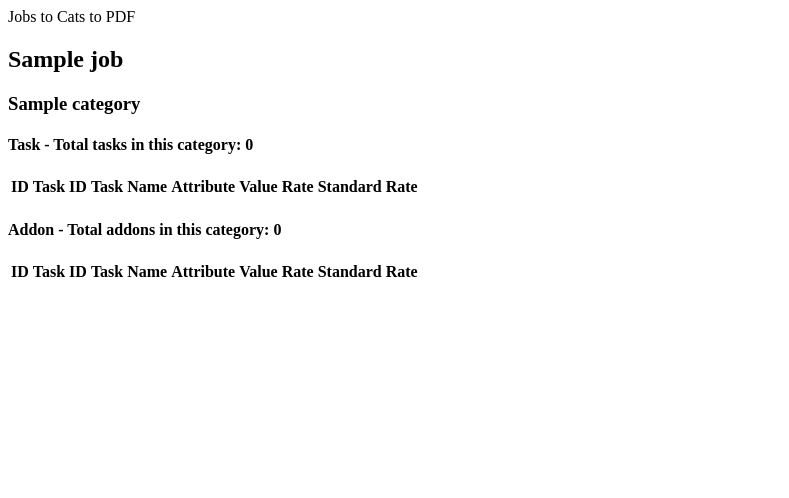
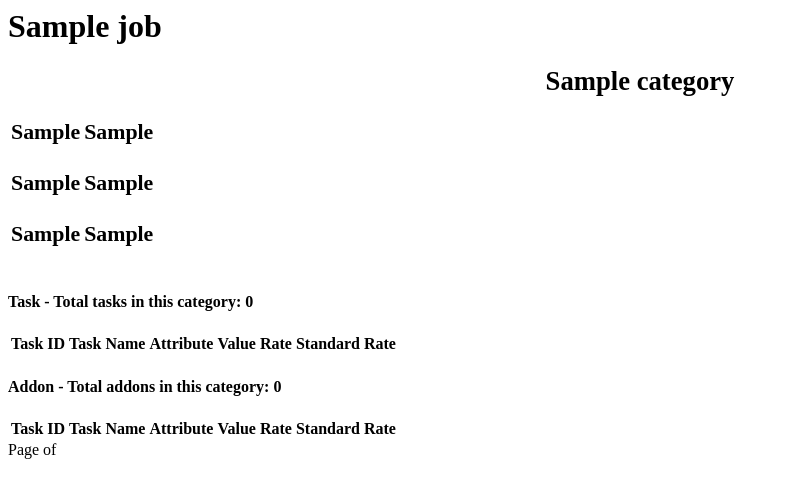
Before and after one commit to itslong/pmd_main, a Django app: template pdf_tasks/templates/jobs_cats_html_table_pdf.html in a window 1280 px wide. Shown: the top 498 px of the page, without its empty margins (0-789 px from the left). Run offline with Django 3.2, Linux system fonts and the light colour scheme; the template is opened without the code that fills it: most values are stand-ins (such as "Sample title", 1, 10 or a date in 2020); data that the repository does not hold is empty; parts of the project's set-up code (start-up, migrations or seed data) failed here and were passed over.

Commit message:
added more styling and page numbers to pdf.

```diff
--- a/pdf_tasks/templates/jobs_cats_html_table_pdf.html
+++ b/pdf_tasks/templates/jobs_cats_html_table_pdf.html
@@ -1,28 +1,41 @@
 <html>
   <head>
-    <p>Jobs to Cats to PDF</p>
     <style>
-      td {
+      /* xhtml2pdf specifc params */
+      @page {
+        size: letter portrait;
+        margin: 1cm;
+        @frame footer_frame {
+          -pdf-frame-content: footer_content;
+          left: 270pt;
+          width: 512pt;
+          top: 772pt;
+          height: 20pt;
+        }
+      }
+      .table-headings-container td {
+        font-size: 14pt;
         text-align: center;
       }
-      .headings-container {
-        display: flex;
+      .headings-container li {
+        font-size: 14pt;
+        list-style-type: none;
+        text-align: center;
       }
-      .headings-container ul {
-        list-style: none;
-        columns: 2;
+      .table-data td {
+        text-align: center;
       }
     </style>
   </head>
 
   <body>
     {% for jd, job_data in jobs_data.items %}
-      <h2>{{ job_data.job_name }}</h2>
+      <h1>{{ job_data.job_name }}</h1>
       {% for j, categories in job_data.items %}
         {% for cat, category in categories.items %}
-          <p><h3>{{ category.category_name }}</h3></p>
+          <h2><div style="text-align: center; font-size: 20pt">{{ category.category_name }}</div></h2>
 
-          {% if category.headings|length > 0 %}
+          {% if category.headings|length > 0 and category.headings|length < 4 %}
             <div class="headings-container">
               <ul>
               {% for heading in category.headings %}
@@ -30,12 +43,28 @@
               {% endfor %}
               </ul>
             </div>
+          {% else %}
+            <table class="table-headings-container">
+              <tbody>
+                <tr>
+                  <td><h3>{{ category.headings.0 }}</h3></td>
+                  <td><h3>{{ category.headings.1 }}</h3></td>
+                </tr>
+                <tr>
+                  <td><h3>{{ category.headings.2 }}</h3></td>
+                  <td><h3>{{ category.headings.3 }}</h3></td>
+                </tr>
+                <tr>
+                  <td><h3>{{ category.headings.4 }}</h3></td>
+                  <td><h3>{{ category.headings.5 }}</h3></td>
+                </tr>
+              </tbody>
+            </table>
           {% endif %}
 
           <p><h4>Task - Total tasks in this category: {{category.task|length}}</h4></p>
-          <table>
+          <table class="table-data">
             <thead>
-              <th>ID</th>
               <th>Task ID</th>
               <th>Task Name</th>
               <th>Attribute</th>
@@ -46,7 +75,6 @@
             <tbody>
               {% for t, tasks in category.task.items %}
               <tr>
-                <td>{{ tasks.id }}</td>
                 <td>{{ tasks.task_id }}</td>
                 <td>{{ tasks.task_name }}</td>
                 <td>{{ tasks.attribute }}</td>
@@ -60,9 +88,8 @@
 
 
           <p><h4>Addon - Total addons in this category: {{category.addon|length}}</h4></p>
-          <table>
+          <table class="table-data">
             <thead>
-              <th>ID</th>
               <th>Task ID</th>
               <th>Task Name</th>
               <th>Attribute</th>
@@ -73,7 +100,6 @@
             <tbody>
               {% for a, addons in category.addon.items %}
               <tr>
-                <td>{{ addons.id }}</td>
                 <td>{{ addons.task_id }}</td>
                 <td>{{ addons.task_name }}</td>
                 <td>{{ addons.attribute }}</td>
@@ -87,6 +113,8 @@
         {% endfor %}
       {% endfor %}
     {% endfor %}
-
+  <div id="footer_content">
+    Page <pdf:pagenumber> of <pdf:pagecount>
+  </div>
   </body>
 </html>
--- a/pdf_tasks/views.py
+++ b/pdf_tasks/views.py
@@ -462,8 +462,8 @@ def calculate_task_labor_obj(task_data, markup):
 def jobs_with_related_categories():
   markup = dict((m['id'], m) for m in GlobalMarkup.objects.values())
 
-  # jobs = Jobs.objects.prefetch_related('categories_set').order_by('ordering_num')
-  jobs = Jobs.objects.prefetch_related('categories_set')
+  jobs = Jobs.objects.prefetch_related('categories_set').order_by('ordering_num')
+  # jobs = Jobs.objects.prefetch_related('categories_set')
   jobs_dict = {}
 
   for job in jobs:
```
